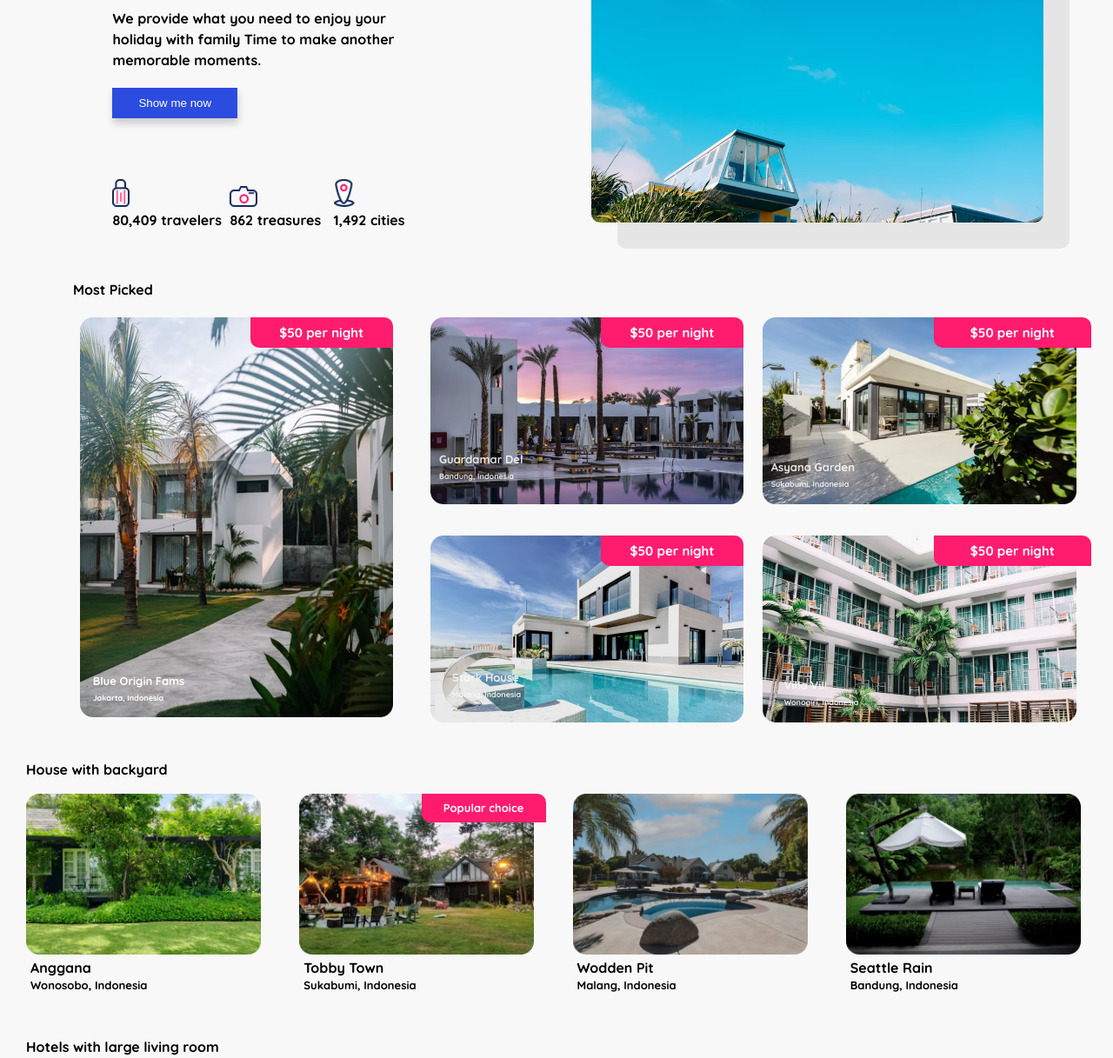
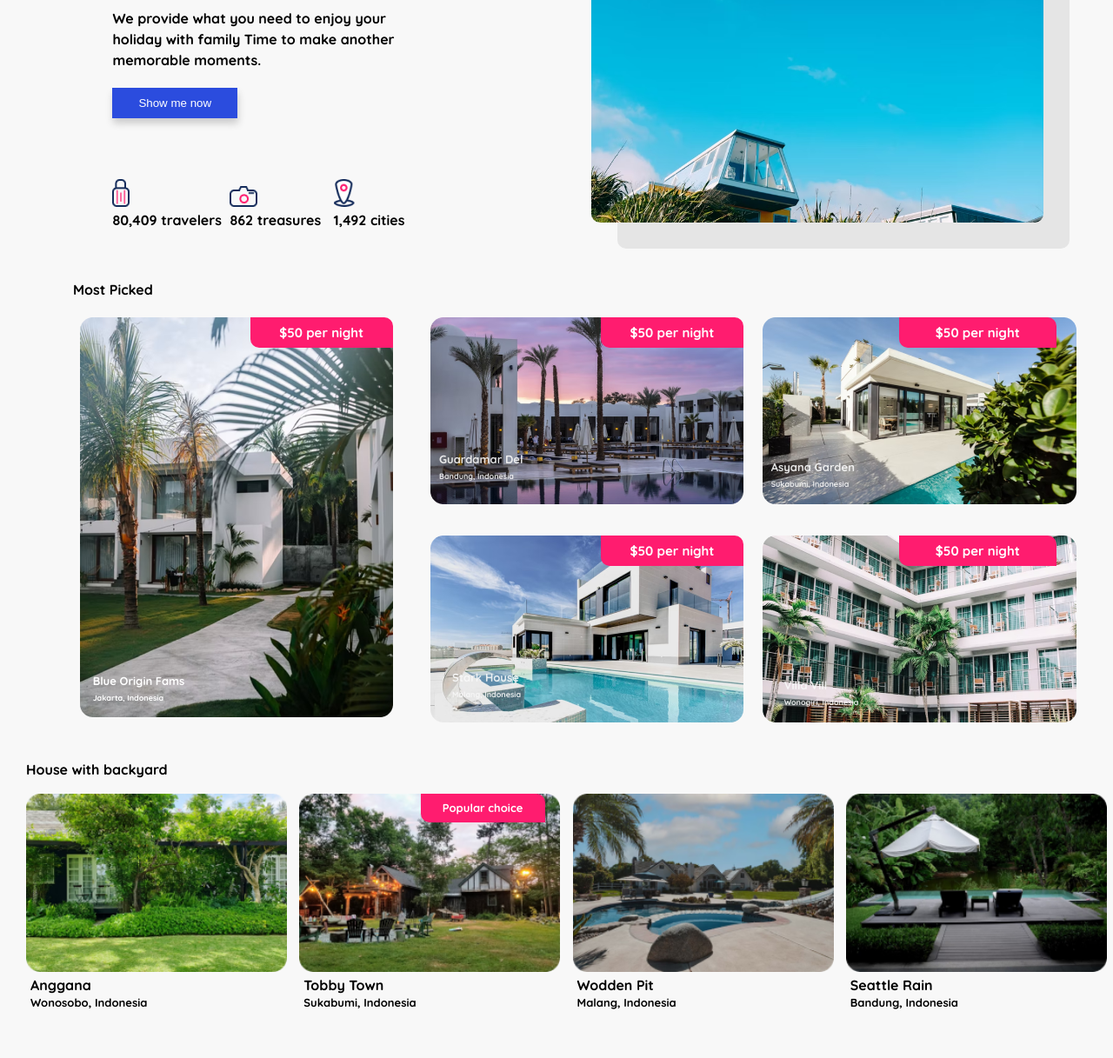
Before and after one commit to rifqiFavian463/Home-Page-Web-Travel, a plain HTML site: page index.html in a window 1280 px wide. Shown: the part 307-1524 px from the top of the page at 87% size. Drawn offline with Linux system fonts and the light colour scheme.

Commit message:
layout change

```diff
--- a/style.scss
+++ b/style.scss
@@ -146,7 +146,7 @@ $small: 700px;
     color: $primary-color;
     font-size: 13px;
     top: 0px;
-    right: 24px;
+    right: 25px;
     padding: 10px;
     border-radius: 0 10px 0 10px;
     text-align: center;
@@ -466,7 +466,7 @@ main {
         width: 40%;
         padding: 10px;
         top: 0px;
-        right: 25px;
+        right: 65px;
         border-radius: 0 10px 0 10px;
         text-align: center;
         @media screen and (max-width: $small) {
@@ -520,7 +520,7 @@ main {
         width: 40%;
         padding: 10px;
         top: 0px;
-        right: 25px;
+        right: 65px;
         border-radius: 0 10px 0 10px;
         text-align: center;
         @media screen and (max-width: $small) {
@@ -549,7 +549,7 @@ main {
       display: none;
     }
     img {
-      width: 270px;
+      width: 300px;
     }
     .title {
       margin-top: 5px;
```
Also changed, not shown: css/style.css, 2 other files.
